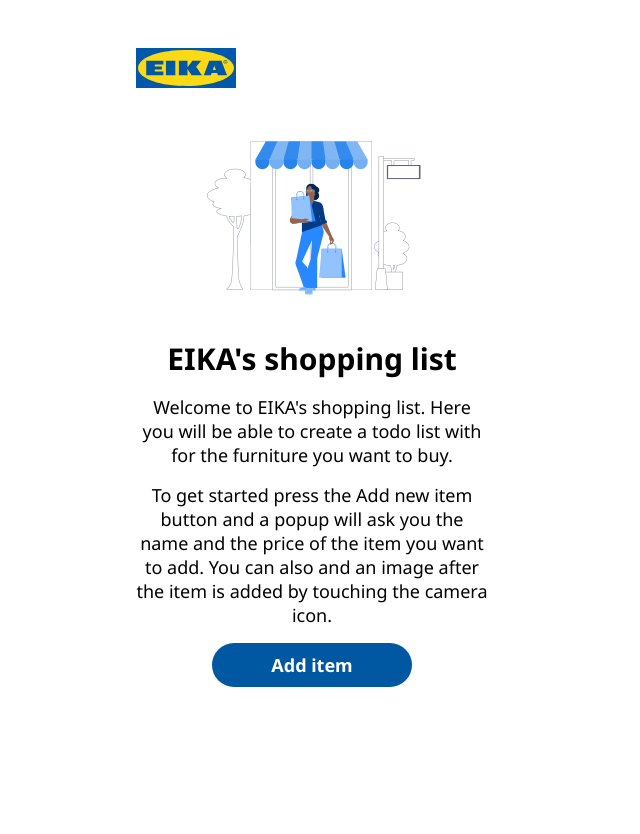
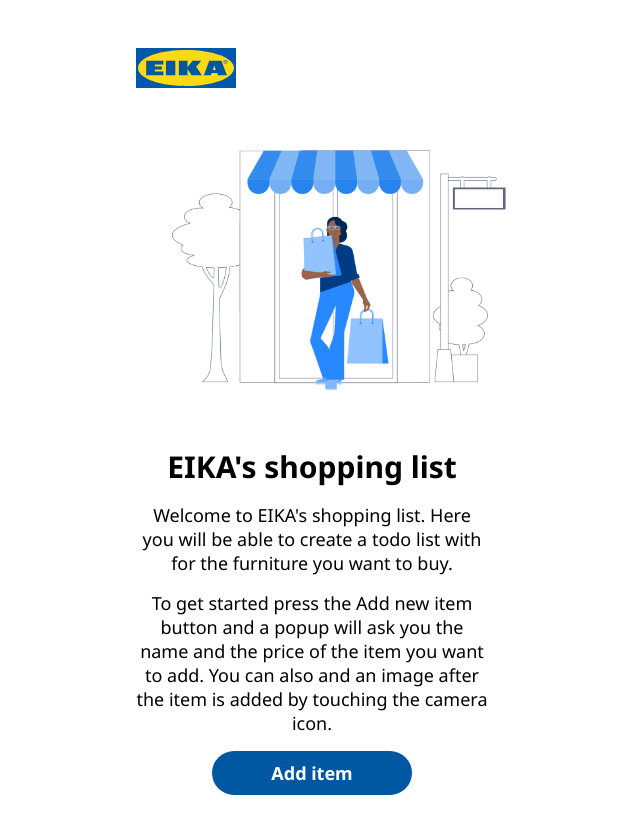
Before and after one commit to sylviaadel/eika-shopping-list, a React (Create React App) app: page / in a window 1280 px wide. Shown: the top 834 px of the page, without its empty margins (328-968 px from the left). Before the commit the page ends 800 px from the top, so only its background shows below. Built offline with nearby package versions, Linux system fonts and the light colour scheme.

Commit message:
fix styles of image

```diff
--- a/src/styles/screens/Welcome.scss
+++ b/src/styles/screens/Welcome.scss
@@ -5,4 +5,16 @@
   p {
     margin-bottom: $spacing-small;
   }
+  img {
+    max-width: 200px;
+    height: auto;
+  }
 }
+
+@media (min-width: 550px) {
+  #welcome-screen {
+    img {
+      max-width: 400px;
+    }
+  }
+}
```
Also changed, not shown: src/assets/images/welcome-screen-img.png.
